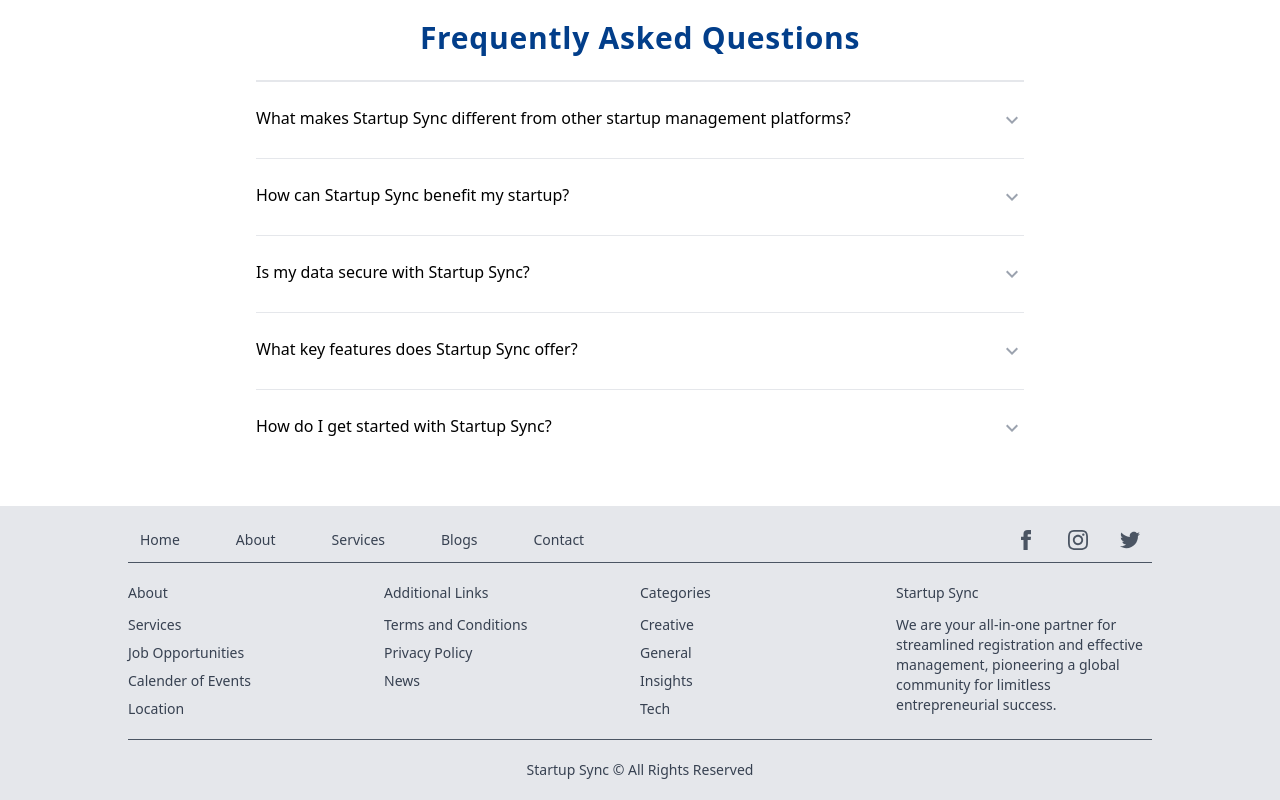
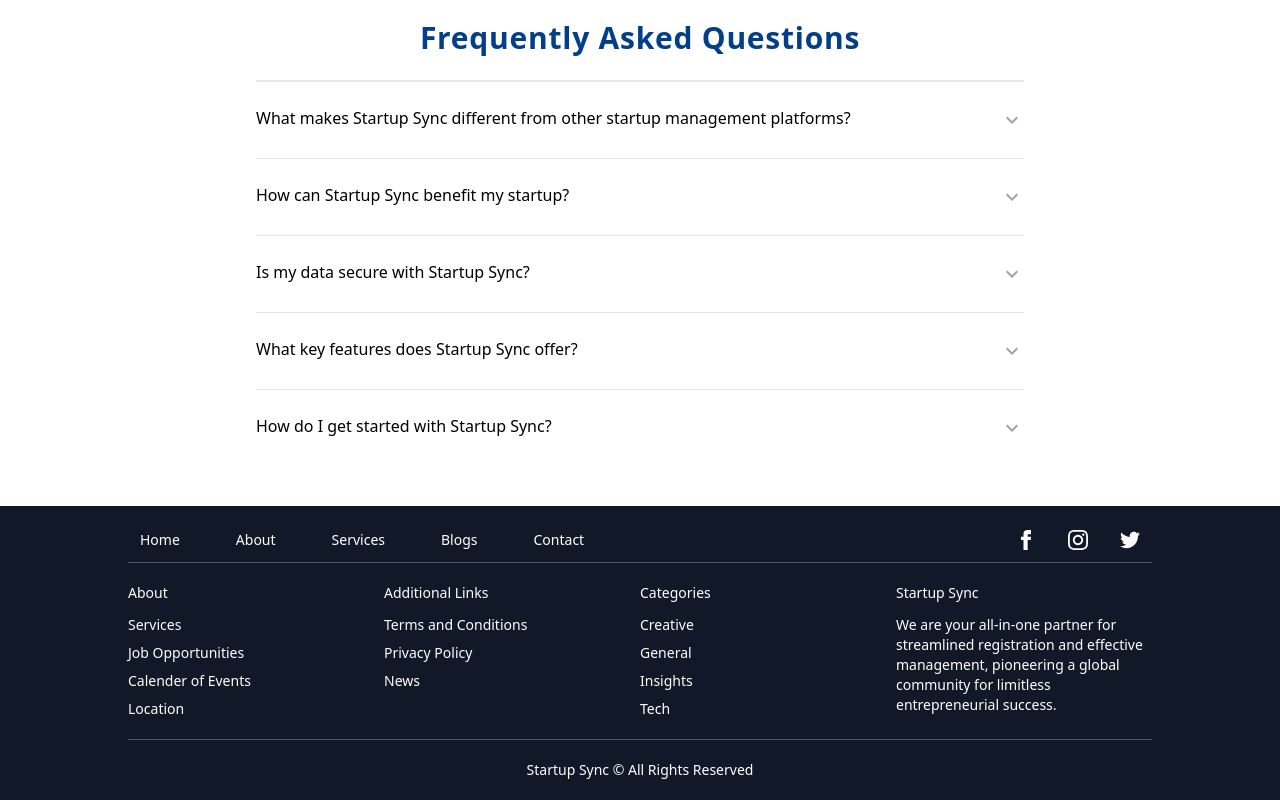
Before and after one commit to manan18/startup-sync, a Next.js app: page / in a window 1280 px wide. Shown: the part 3252-4052 px from the top of the page. Built offline with nearby package versions, Linux system fonts and the light colour scheme.

Commit message:
updated footer

```diff
--- a/src/components/footer/index.tsx
+++ b/src/components/footer/index.tsx
@@ -5,7 +5,7 @@ import Button from "../atoms/button";
 
 const Footer = () => {
   return (
-    <footer className="underline-effect bg-gray-200 flex-col justify-center w-screen text-sm text-gray-700">
+    <footer className="underline-effect bg-gray-900 flex-col justify-center w-screen text-sm text-white">
       <div className="max-w-[80%] mx-auto my-auto h-full flex-col justify-center border-b border-gray-600 pb-4">
         <div className="footer-bar items-end flow-root border-b border-gray-600 mb-5">
           <div className="flex gap-8 justify-left float-left">
@@ -26,8 +26,8 @@ const Footer = () => {
                 <Link href="#">
                   <svg
                     xmlns="http://www.w3.org/2000/svg"
-                    className="h-5 w-5 text-gray-600"
-                    fill="currentColor"
+                    className="h-5 w-5"
+                    fill="white"
                     viewBox="0 0 24 24"
                   >
                     <path d="M9 8h-3v4h3v12h5v-12h3.642l.358-4h-4v-1.667c0-.955.192-1.333 1.115-1.333h2.885v-5h-3.808c-3.596 0-5.192 1.583-5.192 4.615v3.385z" />
@@ -38,8 +38,8 @@ const Footer = () => {
                 <Link href="#">
                   <svg
                     xmlns="http://www.w3.org/2000/svg"
-                    className="h-5 w-5 text-gray-600"
-                    fill="currentColor"
+                    className="h-5 w-5"
+                    fill="white"
                     viewBox="0 0 24 24"
                   >
                     <path d="M12 2.163c3.204 0 3.584.012 4.85.07 3.252.148 4.771 1.691 4.919 4.919.058 1.265.069 1.645.069 4.849 0 3.205-.012 3.584-.069 4.849-.149 3.225-1.664 4.771-4.919 4.919-1.266.058-1.644.07-4.85.07-3.204 0-3.584-.012-4.849-.07-3.26-.149-4.771-1.699-4.919-4.92-.058-1.265-.07-1.644-.07-4.849 0-3.204.013-3.583.07-4.849.149-3.227 1.664-4.771 4.919-4.919 1.266-.057 1.645-.069 4.849-.069zm0-2.163c-3.259 0-3.667.014-4.947.072-4.358.2-6.78 2.618-6.98 6.98-.059 1.281-.073 1.689-.073 4.948 0 3.259.014 3.668.072 4.948.2 4.358 2.618 6.78 6.98 6.98 1.281.058 1.689.072 4.948.072 3.259 0 3.668-.014 4.948-.072 4.354-.2 6.782-2.618 6.979-6.98.059-1.28.073-1.689.073-4.948 0-3.259-.014-3.667-.072-4.947-.196-4.354-2.617-6.78-6.979-6.98-1.281-.059-1.69-.073-4.949-.073zm0 5.838c-3.403 0-6.162 2.759-6.162 6.162s2.759 6.163 6.162 6.163 6.162-2.759 6.162-6.163c0-3.403-2.759-6.162-6.162-6.162zm0 10.162c-2.209 0-4-1.79-4-4 0-2.209 1.791-4 4-4s4 1.791 4 4c0 2.21-1.791 4-4 4zm6.406-11.845c-.796 0-1.441.645-1.441 1.44s.645 1.44 1.441 1.44c.795 0 1.439-.645 1.439-1.44s-.644-1.44-1.439-1.44z" />
@@ -50,8 +50,8 @@ const Footer = () => {
                 <Link href="#">
                   <svg
                     xmlns="http://www.w3.org/2000/svg"
-                    className="h-5 w-5 text-gray-600"
-                    fill="currentColor"
+                    className="h-5 w-5"
+                    fill="white"
                     viewBox="0 0 24 24"
                   >
                     <path d="M24 4.557c-.883.392-1.832.656-2.828.775 1.017-.609 1.798-1.574 2.165-2.724-.951.564-2.005.974-3.127 1.195-.897-.957-2.178-1.555-3.594-1.555-3.179 0-5.515 2.966-4.797 6.045-4.091-.205-7.719-2.165-10.148-5.144-1.29 2.213-.669 5.108 1.523 6.574-.806-.026-1.566-.247-2.229-.616-.054 2.281 1.581 4.415 3.949 4.89-.693.188-1.452.232-2.224.084.626 1.956 2.444 3.379 4.6 3.419-2.07 1.623-4.678 2.348-7.29 2.04 2.179 1.397 4.768 2.212 7.548 2.212 9.142 0 14.307-7.721 13.995-14.646.962-.695 1.797-1.562 2.457-2.549z" />
```
